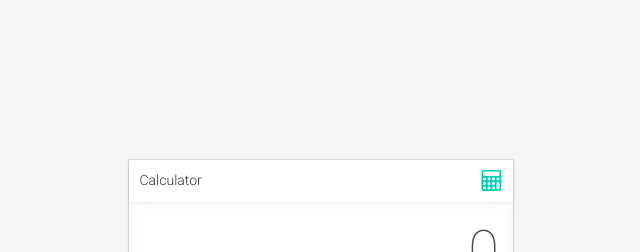
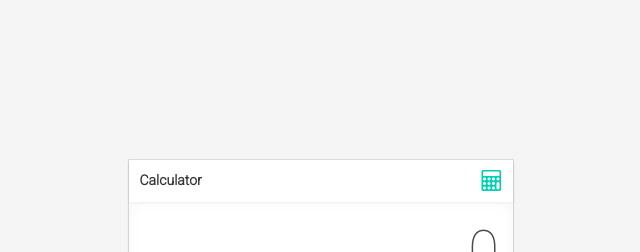
Before and after one commit to htko89/fcc-calculator-widget, a plain HTML site: page release/index.html in a window 1280 px wide. Shown: the top 252 px of the page, 319-959 px from the left. Drawn offline with Linux system fonts and the light colour scheme.

Commit message:
Fix: Redundant font weight

```diff
--- a/release/static/css/index.css
+++ b/release/static/css/index.css
@@ -21,10 +21,6 @@ body, html {
 
 .card {
   margin: 1rem 0;
-}
-
-#title .card-header-title {
-  font-weight: 300;
 }
 
 #display {
```
